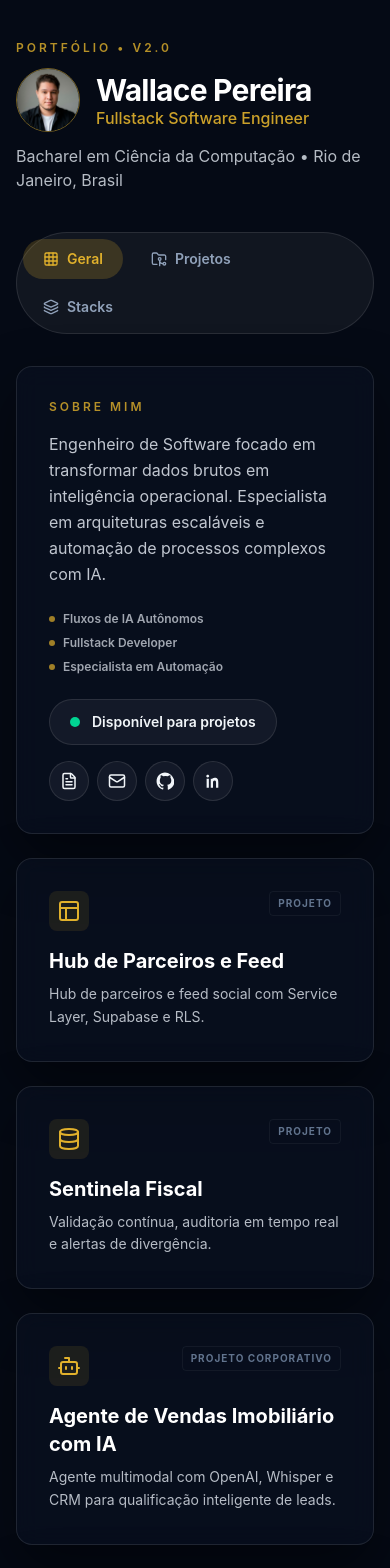
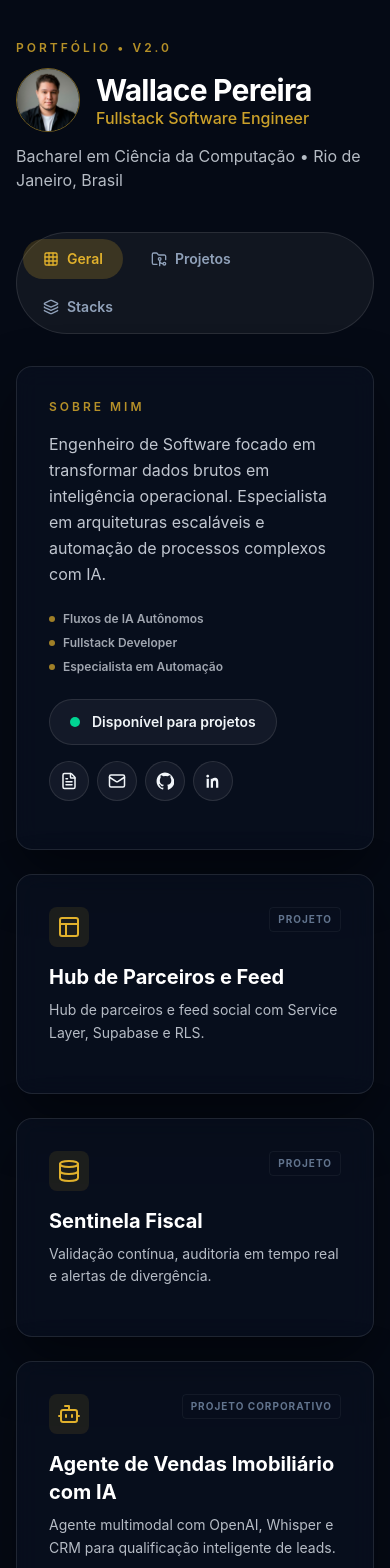
Before and after one commit to Wallace-Pereira1/portfolio-v2, a React (Vite) app: page / in a window 390 px wide. Shown: the top 1568 px of the page. Built offline with nearby package versions, Linux system fonts and the light colour scheme.

Commit message:
feat: adjust padding in card components for improved layout

```diff
--- a/src/App.tsx
+++ b/src/App.tsx
@@ -151,7 +151,7 @@ export default function App() {
             if (card.type === 'profile') {
               return (
                 <div key={card.id} className={`${colSpan}`}>
-                  <div className="glass-card h-full p-8 md:p-10 flex flex-col justify-between">
+                  <div className="glass-card h-full p-8 md:p-10 pb-12 md:pb-14 flex flex-col justify-between">
                     <div className="space-y-4">
                       <p className="text-xs font-semibold tracking-[0.25em] uppercase text-gold-500/80">
                         {card.title}
--- a/src/components/BentoCard.tsx
+++ b/src/components/BentoCard.tsx
@@ -34,7 +34,7 @@ export function BentoCard({ title, subtitle, description, icon: Icon, tag, class
             }
           : undefined
       }
-      className={`glass-card p-8 md:p-10 flex flex-col justify-between group transition-colors hover:bg-white/10 ${onClick ? 'cursor-pointer' : 'cursor-default'} ${className}`}
+      className={`glass-card p-8 md:p-10 pb-12 md:pb-14 flex flex-col justify-between group transition-colors hover:bg-white/10 ${onClick ? 'cursor-pointer' : 'cursor-default'} ${className}`}
     >
       <div>
         <div className="flex justify-between items-start">
```
